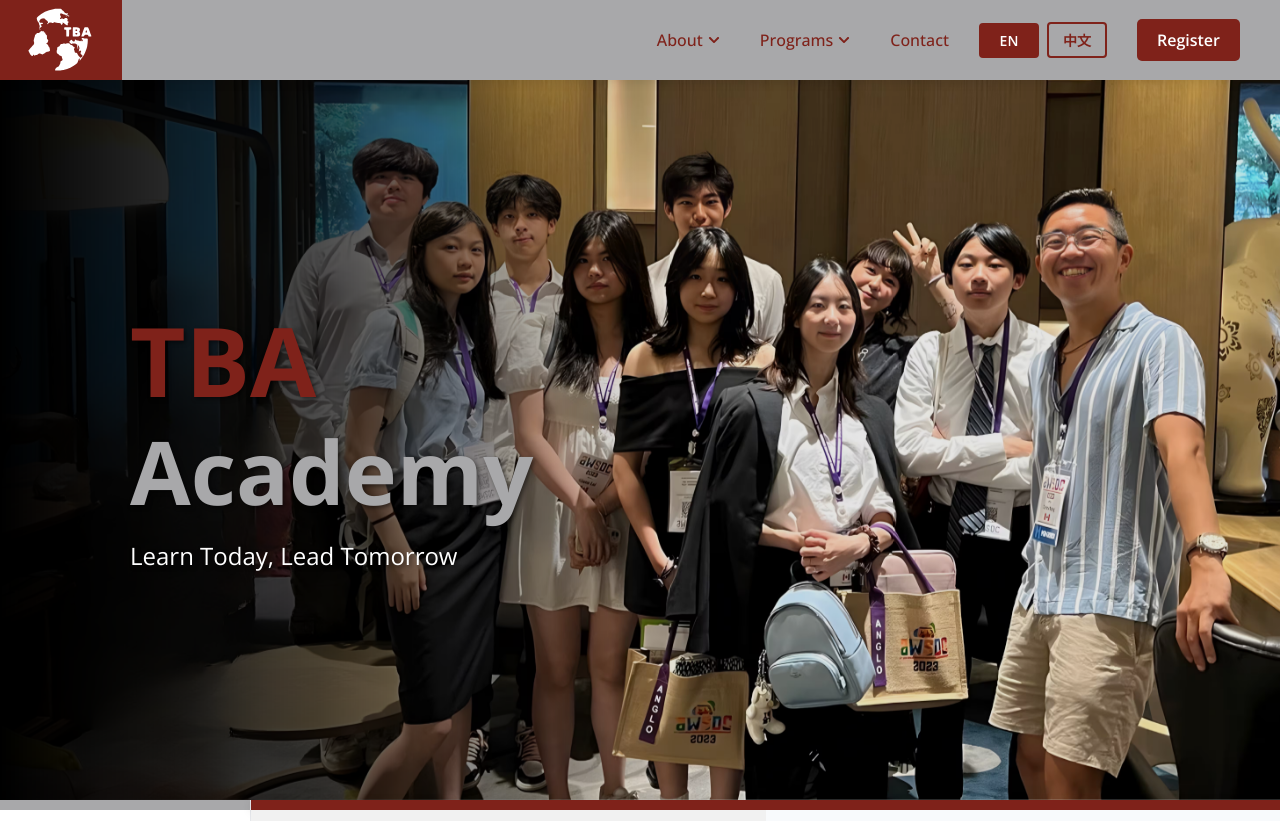
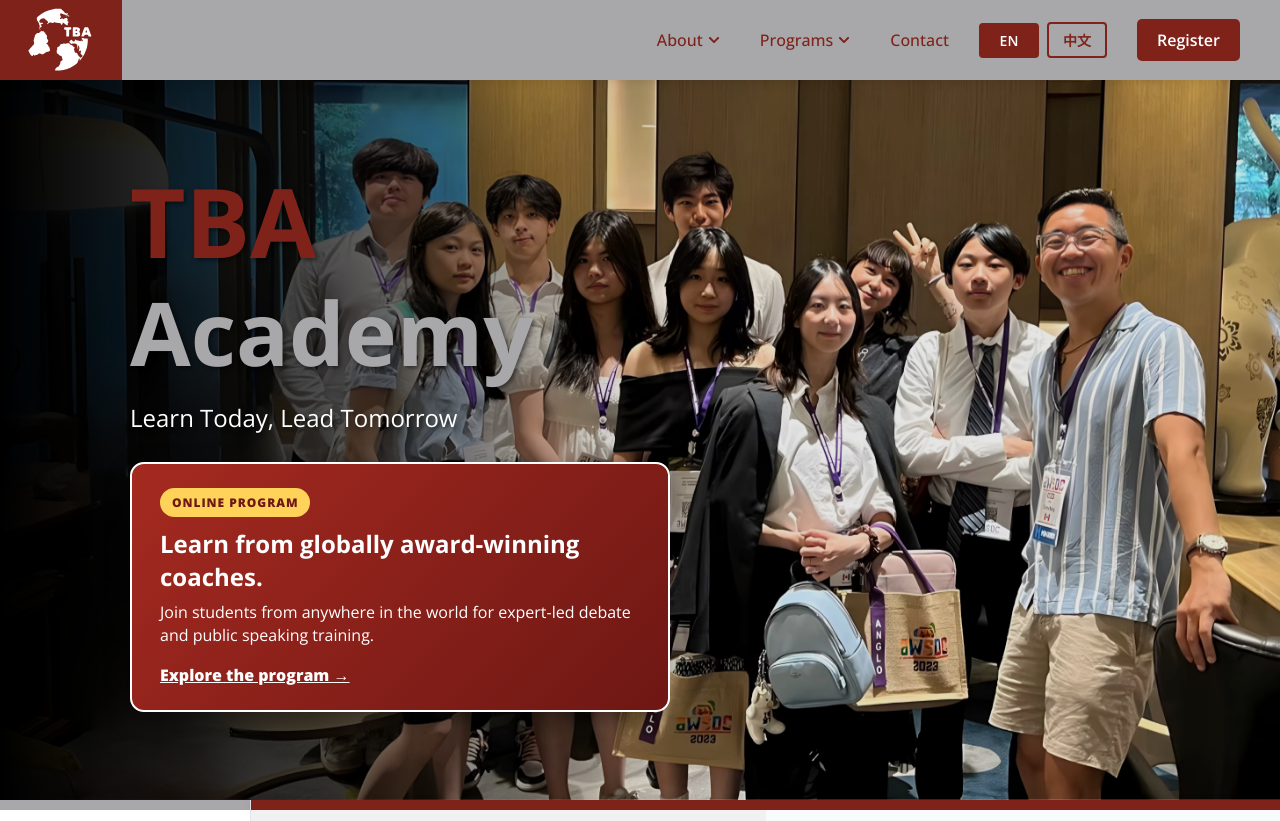
Before and after one commit to plurpl/plurpl.github.io, a React (Create React App) app: page / in a window 1280 px wide. Shown: the top 821 px of the page. Built offline with nearby package versions, Linux system fonts and the light colour scheme.

Commit message:
Add online program promotion

```diff
--- a/src/app/App.css
+++ b/src/app/App.css
@@ -3925,3 +3925,52 @@ div:has(.content-wrapper) {
     font-size: 0.9rem;
   }
 }
+.hero-online-promo {
+  width: min(480px, 90vw);
+  margin-top: 28px;
+  padding: 24px 28px;
+  background: linear-gradient(135deg, #a52a20, #6e1714);
+  border: 2px solid white;
+  border-radius: 14px;
+  color: white;
+  box-shadow: 0 8px 24px rgba(0, 0, 0, 0.4);
+}
+
+.hero-online-badge {
+  display: inline-block;
+  margin-bottom: 10px;
+  padding: 6px 12px;
+  background: #ffd35a;
+  color: #6e1714;
+  border-radius: 999px;
+  font-size: 0.75rem;
+  font-weight: 800;
+  letter-spacing: 0.08em;
+}
+
+.hero-online-promo h3 {
+  margin: 0 0 8px;
+  font-size: 1.5rem;
+}
+
+.hero-online-promo p {
+  margin: 0 0 16px;
+  font-size: 1rem;
+  line-height: 1.45;
+}
+
+.hero-online-promo a {
+  color: white;
+  font-weight: 800;
+  text-decoration: underline;
+}
+
+@media (max-width: 768px) {
+  .hero-online-promo {
+    padding: 18px;
+  }
+
+  .hero-online-promo h3 {
+    font-size: 1.2rem;
+  }
+}
--- a/src/app/components/homepage/Background.jsx
+++ b/src/app/components/homepage/Background.jsx
@@ -61,6 +61,16 @@ export const Background = () => {
             <h1 className="hero-title">{t("hero.title")}</h1>
             <h2 className="hero-subtitle">{t("hero.subtitle")}</h2>
             <p className="hero-tagline">{t("hero.tagline")}</p>
+            <div className="hero-online-promo">
+              <span className="hero-online-badge">ONLINE PROGRAM</span>
+              <h3>Learn from globally award-winning coaches.</h3>
+              <p>
+                Join students from anywhere in the world for expert-led debate and
+                public speaking training.
+              </p>
+              <a href="/register">Explore the program →</a>
+            </div>
+
           </div>
         </div>
       </div>
```
